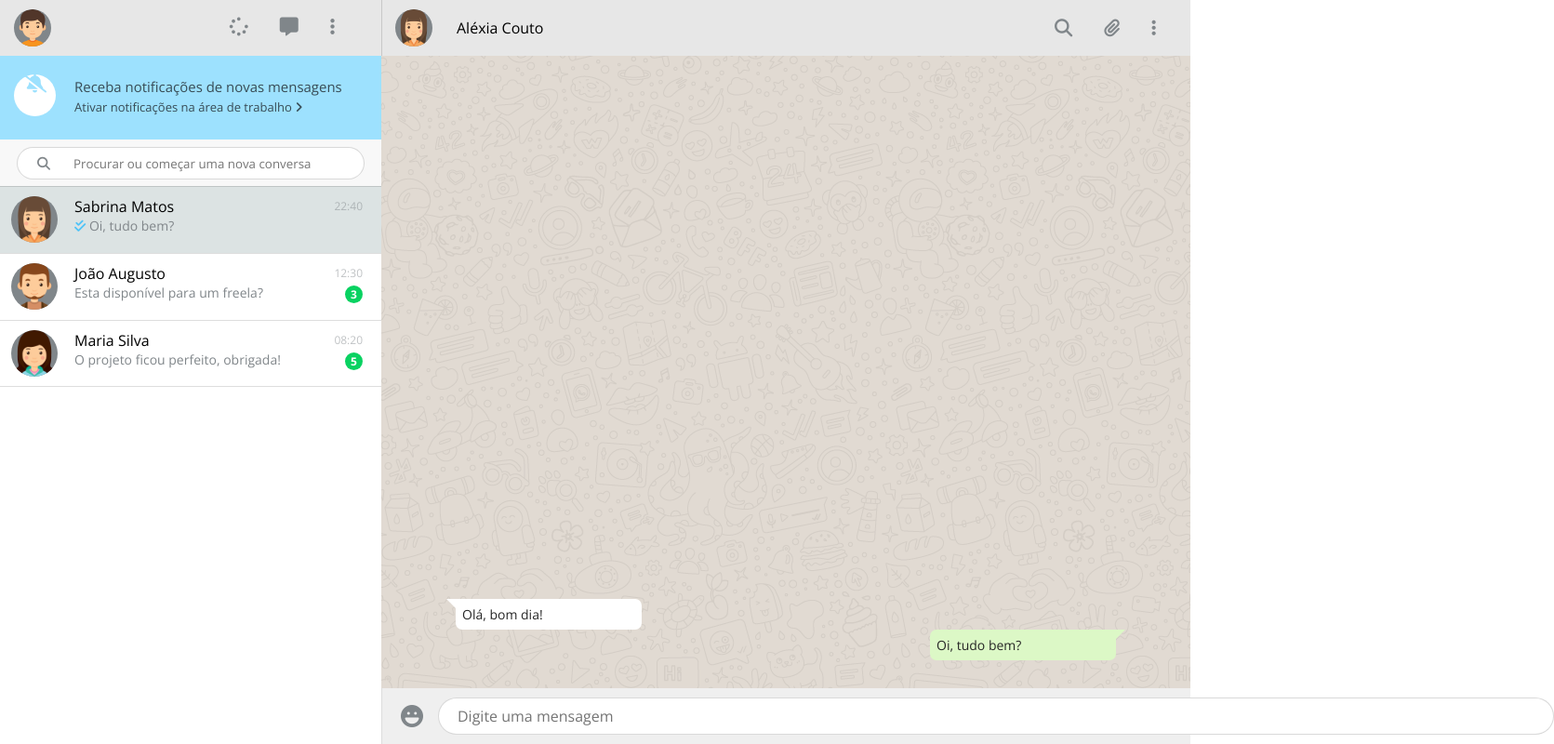
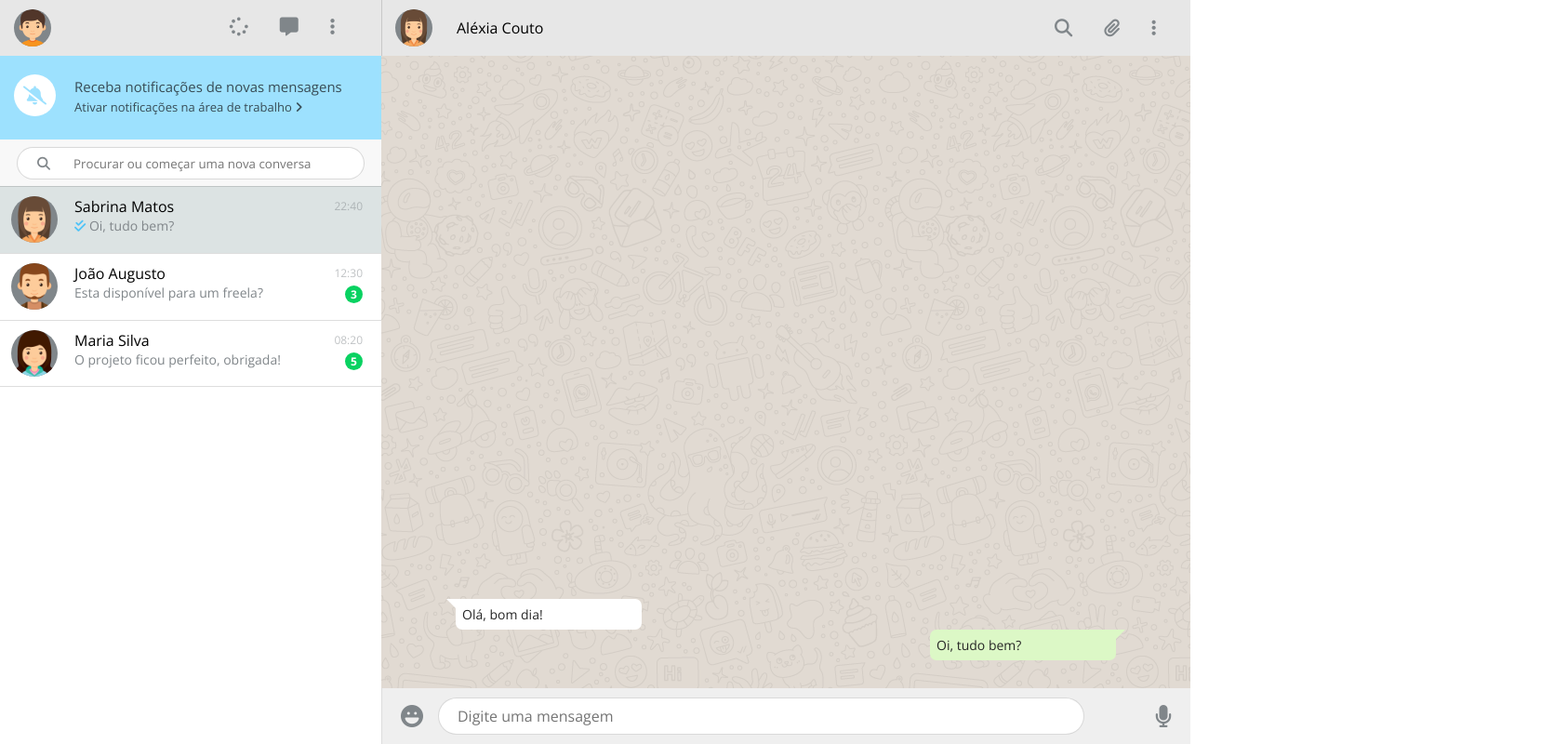
Before and after one commit to caio-satel/clone-whatsapp, a plain HTML site: page index.html in a window 1280 px wide. Shown: the whole page at 93% size, 1671 px wide, since content can reach past the window. Drawn offline with nearby package versions, Linux system fonts and the light colour scheme.

Commit message:
fix-style: tamanho do input excedido na tela

```diff
--- a/css/style.css
+++ b/css/style.css
@@ -79,7 +79,7 @@
     background-color: var(--cor-4);
 }
 
-.fa-bell-slash {
+.fa-solid.fa-bell-slash {
     font-size: 20px;
     text-align: center;
 	line-height: 45px;
@@ -335,7 +335,7 @@
 	border-radius: 20px;
 	padding-left: 20px;
 	font-size: 16px;
-	width: 1200px;
+	width: 80%;
 }
 
 .sendmessage-box input:focus {
```
